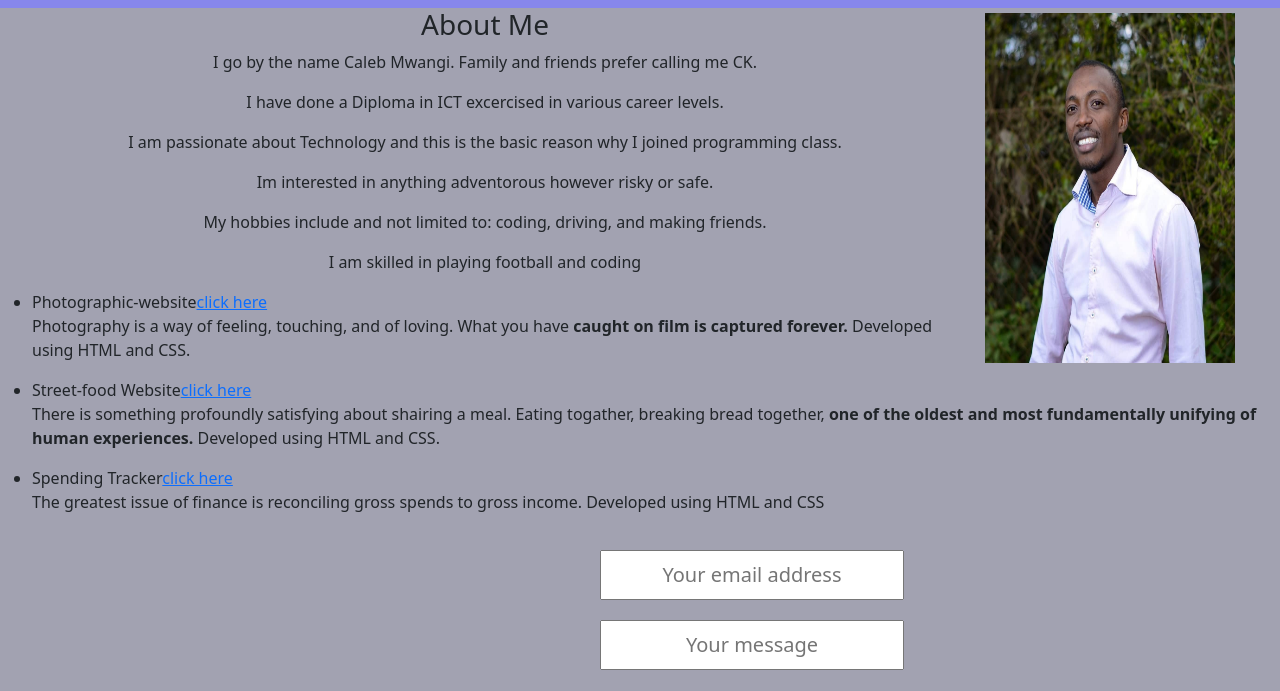
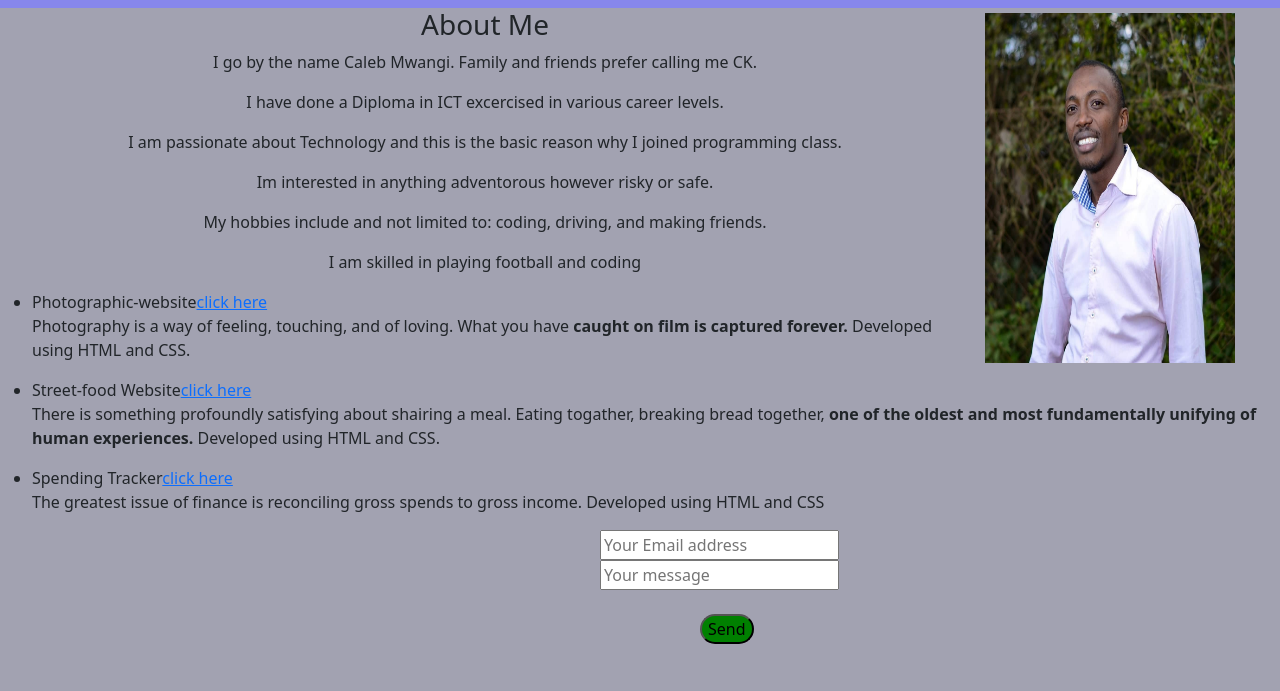
Before and after one commit to CKmwaa/Personal-Portfolio, a plain HTML site: page index.html in a window 1280 px wide. Shown: the part 88-779 px from the top of the page. Drawn offline with Linux system fonts and the light colour scheme.

Commit message:
Change type text on feedback class

```diff
--- a/CSS/index.css
+++ b/CSS/index.css
@@ -19,7 +19,7 @@ img{
     text-align: center;
     padding-left: 10px;
 }
-.contact {
+.feedback {
 margin-left: 600px;
 }
 input[type=text], [type=email] {
@@ -30,7 +30,7 @@ input[type=text], [type=email] {
     height: 50px;
 }
 input[type=submit]{
-    border-radius: 20px;
+    border-radius: 50px;
     background-color: green;
     color: black;
     margin-left: 100px;
--- a/index.html
+++ b/index.html
@@ -35,11 +35,11 @@
             </li>
         </ul>
     </div>
-    <div class="contact">
+    <div class="feedback">
         <form action="#">
-            <input type="email" placeholder="Your email address"> <br>
-            <input type="text" placeholder="Your message"> <br> <br>
-            <input type="submit" value="Send">
+            <input type="Email address" placeholder="Your Email address"> <br>
+            <input type="Text message" placeholder="Your message"> <br> <br>
+            <input type="Submit" value="Send">
         </form>
     </div>
     <footer>
```
